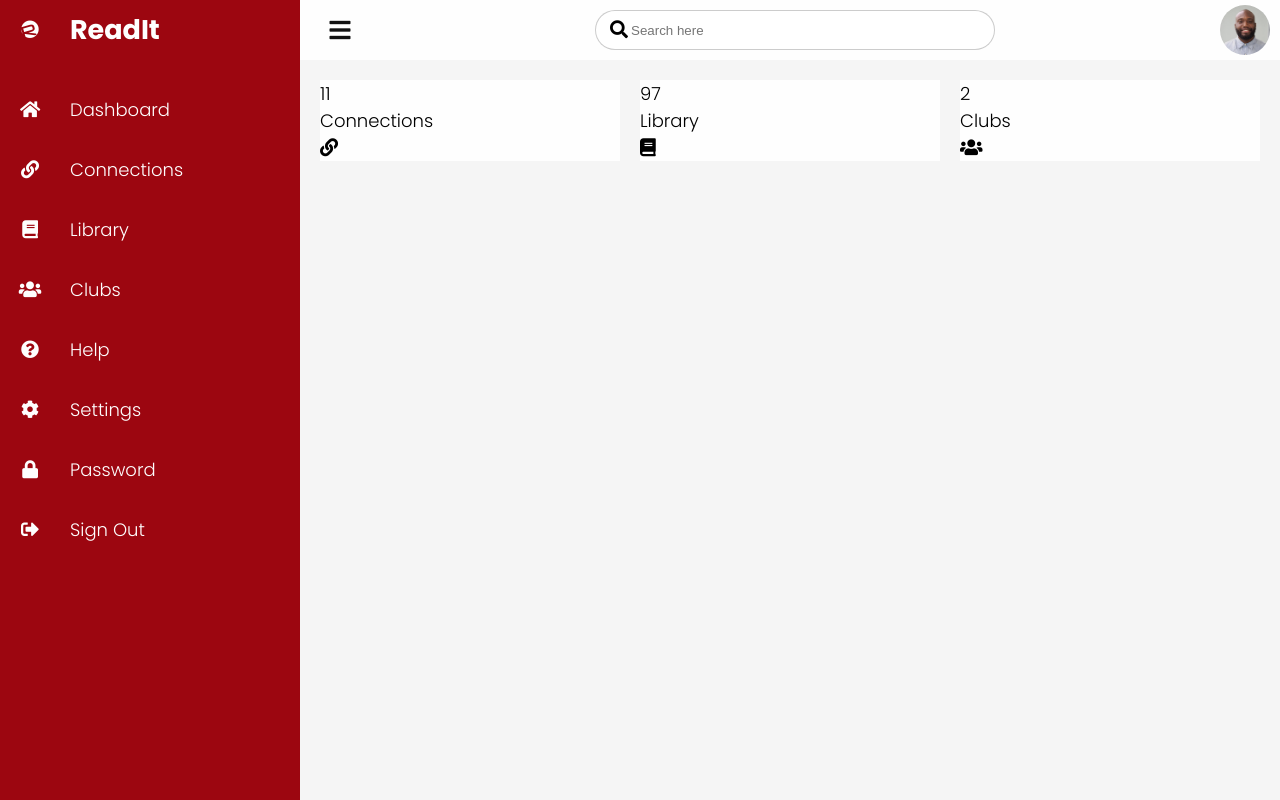
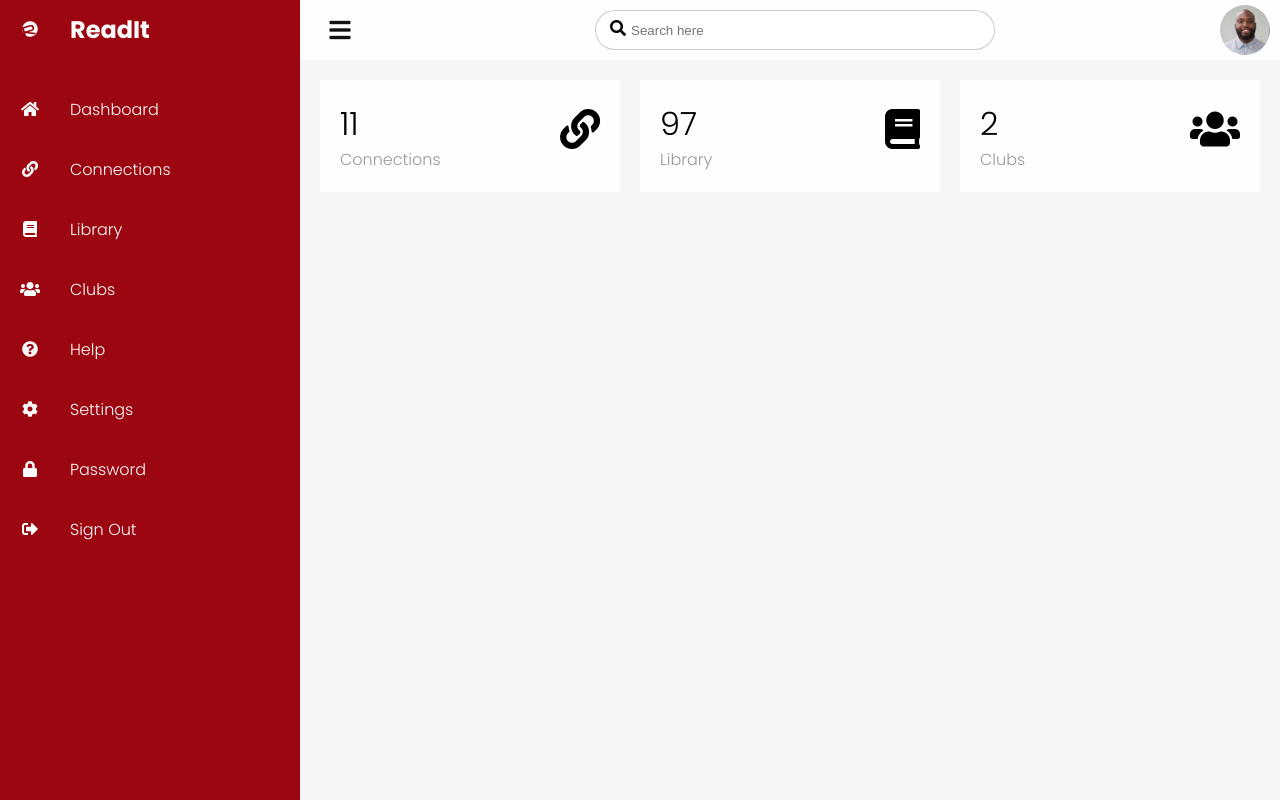
Before and after one commit to cliff-lilly-jean/Readit, a Vue app: page /dashboard in a window 1280 px wide. Built offline with nearby package versions, Linux system fonts and the light colour scheme.

Commit message:
More updates to the dashboard

```diff
--- a/src/App.vue
+++ b/src/App.vue
@@ -40,7 +40,6 @@ img {
 body {
   font-family: "Poppins", sans-serif;
   line-height: 1.5;
-  font-size: 18px;
 }
 
 section {
--- a/src/components/Dashboard.vue
+++ b/src/components/Dashboard.vue
@@ -327,5 +327,23 @@ export default {
 .cardBox .card {
   position: relative;
   background: #fefefe;
+  padding: 20px;
+  display: flex;
+  justify-content: space-between;
+  cursor: pointer;
+}
+
+.cardBox .card .numbers {
+  position: relative;
+  font-size: 2em;
+  font-weight: 500;
+}
+
+.cardBox .card .cardName {
+  color: #999;
+}
+
+.cardBox .card .iconBox {
+  font-size: 2.5em;
 }
 </style>
```
